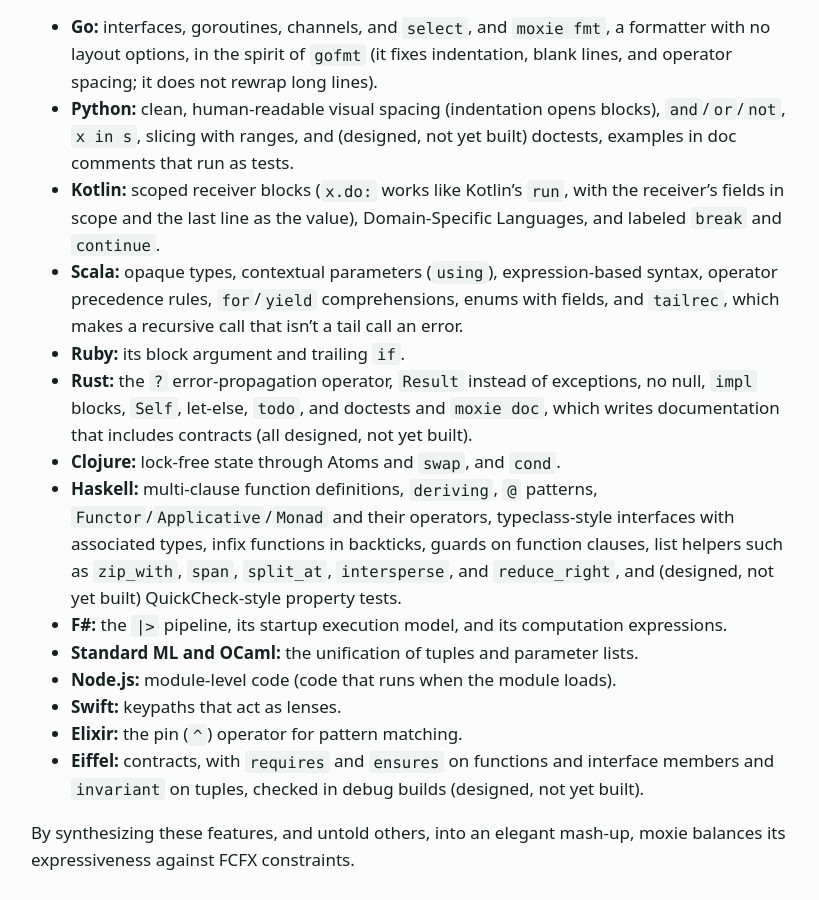
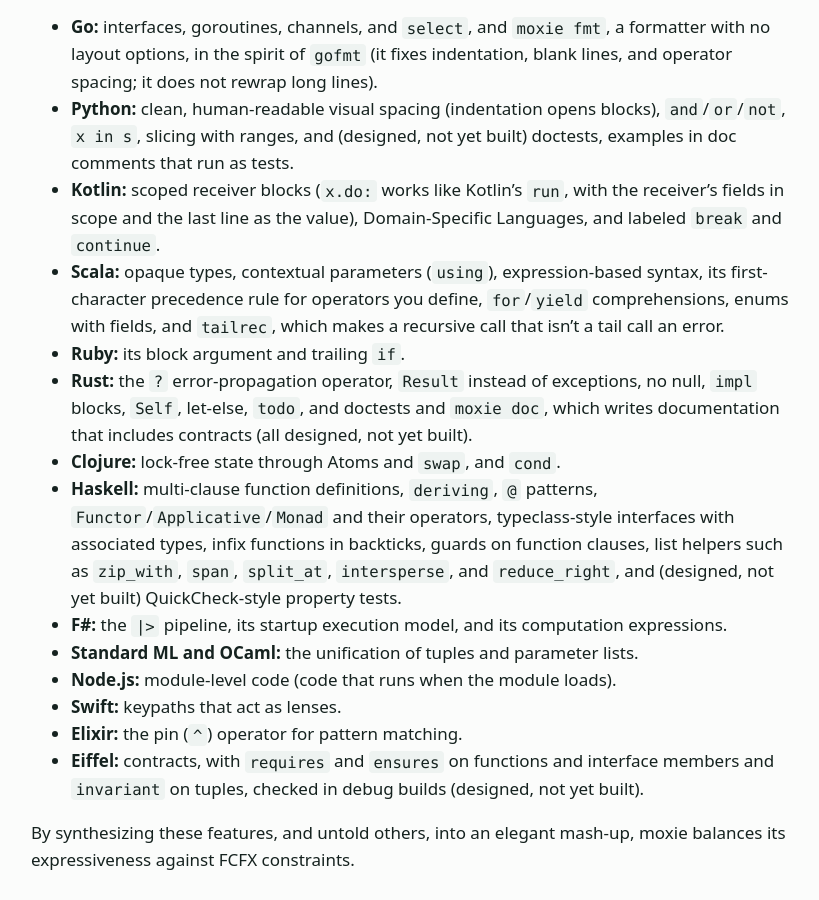
Before and after one commit to slconverse1/moxie, a Jekyll site: the page built from docs/index.md, in a window 1280 px wide and 900 px high, scrolled down 2096 px. Shown: the whole window, without its empty margins (225-1044 px from the left). Built offline with Jekyll 4.4.1, drawn with Linux system fonts in a browser that asks for light colours.

Commit message:
Intro: Scala's precedence rule is for operators the mixer defines
Co-Authored-By: Claude Sonnet 5.5 <noreply@anthropic.com>
Claude-Session: https://claude.ai/code/session_01XCzUchPRZuBnrDtgjNTTye

```diff
--- a/docs/index.md
+++ b/docs/index.md
@@ -58,7 +58,7 @@ Moxie's elegance rests on an enormous architectural debt owed to the pioneering
 - **Go:** interfaces, goroutines, channels, and `select`, and `moxie fmt`, a formatter with no layout options, in the spirit of `gofmt` (it fixes indentation, blank lines, and operator spacing; it does not rewrap long lines).
 - **Python:** clean, human-readable visual spacing (indentation opens blocks), `and`/`or`/`not`, `x in s`, slicing with ranges, and (designed, not yet built) doctests, examples in doc comments that run as tests.
 - **Kotlin:** scoped receiver blocks (`x.do:` works like Kotlin's `run`, with the receiver's fields in scope and the last line as the value), Domain-Specific Languages, and labeled `break` and `continue`.
-- **Scala:** opaque types, contextual parameters (`using`), expression-based syntax, operator precedence rules, `for`/`yield` comprehensions, enums with fields, and `tailrec`, which makes a recursive call that isn't a tail call an error.
+- **Scala:** opaque types, contextual parameters (`using`), expression-based syntax, its first-character precedence rule for operators you define, `for`/`yield` comprehensions, enums with fields, and `tailrec`, which makes a recursive call that isn't a tail call an error.
 - **Ruby:** its block argument and trailing `if`.
 - **Rust:** the `?` error-propagation operator, `Result` instead of exceptions, no null, `impl` blocks, `Self`, let-else, `todo`, and doctests and `moxie doc`, which writes documentation that includes contracts (all designed, not yet built).
 - **Clojure:** lock-free state through Atoms and `swap`, and `cond`.
```
Also changed, not shown: docs/gc/index.md (+1 -1 lines).
